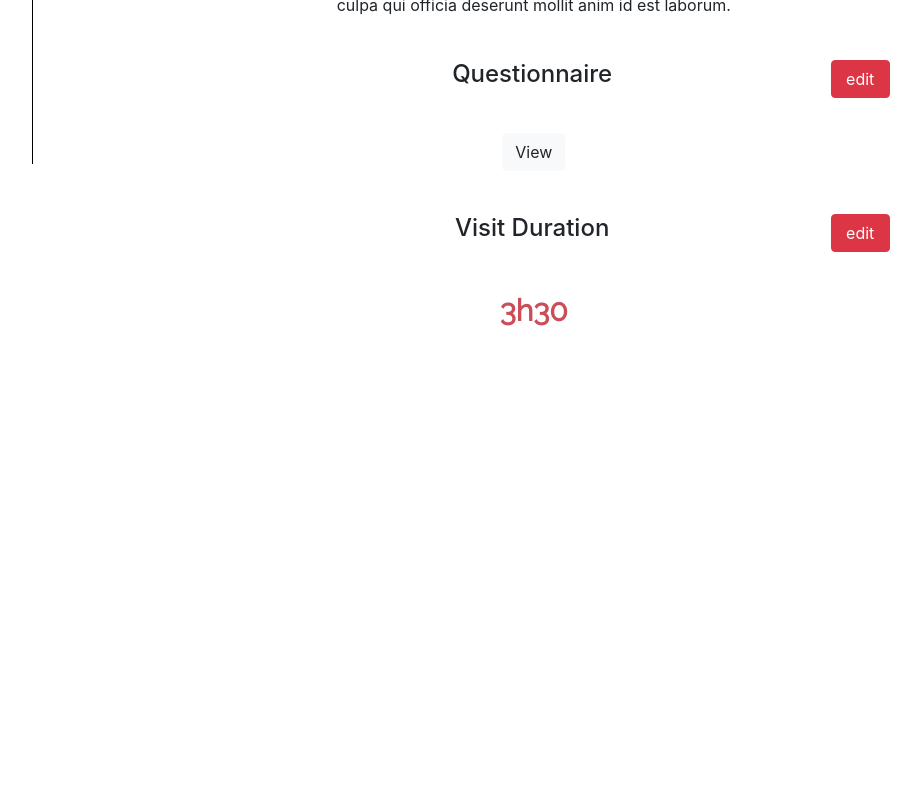
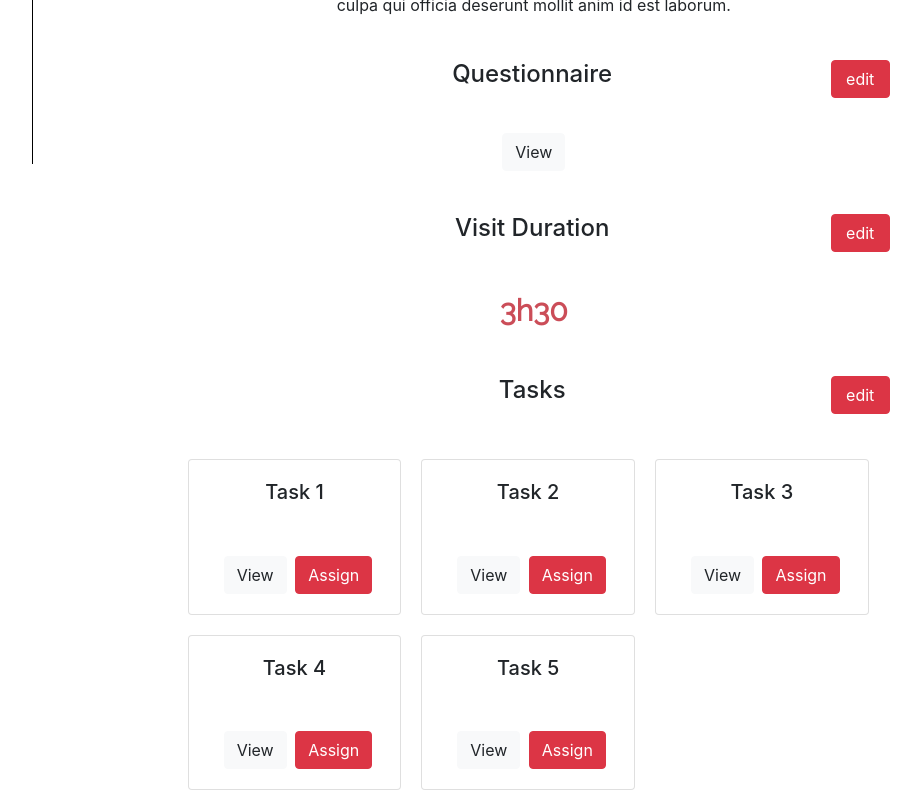
Before and after one commit to Suprr/SuperCanvasser, a React (Create React App) app in the folder front/: page /sign-in in a window 1280 px wide. Shown: the part 676-1476 px from the top of the page, without its empty margins (180-1101 px from the left). Before the commit the page ends 1009 px from the top, so only its background shows below. Built offline with nearby package versions, Linux system fonts and the light colour scheme; the HTML template or start-up script is replaced by a standard one.

Commit message:
View Campaign

```diff
--- a/front/src/components/Campaign/ViewCampaign/QuestionnaireList.js
+++ b/front/src/components/Campaign/ViewCampaign/QuestionnaireList.js
@@ -9,7 +9,7 @@ class QuestionnaireList extends Component{
 
 	render(){
 		let questionnaire = this.state.questionnaire.map(qnr =>{
-			let question = (<div className ={classes.QNRItem}>{qnr.question}</div> )
+			let question = (<div key = {qnr.id} className ={classes.QNRItem}>{qnr.question}</div> )
 		    return question;
 		  });
 
--- /dev/null
+++ b/front/src/components/Campaign/ViewCampaign/TaskCard.js
@@ -0,0 +1,32 @@
+import React, {Component} from 'react'
+import classes from './ViewCampaign.module.css'
+
+class TaskCard extends Component{
+	state ={
+		...this.props
+	}
+
+	render(){
+
+		return(
+			<div className = {["card", classes.TaskCard].join(' ')}>
+				<div className={["card-body"].join(' ')}>
+					<h5 className="card-title">Task {this.state.number}</h5>
+
+					<div className={["container-fluid", classes.TaskCardBody].join(' ')}>
+						<div className="row">
+							<div className="col-5">
+								<button className = 'btn btn-light'>View</button>
+							</div>
+							<div className="col-7">
+								<button className = 'btn btn-danger'>Assign</button>
+							</div>
+						</div>
+					</div>
+				</div>
+			</div>
+		);
+	}
+}
+
+export default TaskCard;
--- a/front/src/components/Campaign/ViewCampaign/TasksSection.js
+++ b/front/src/components/Campaign/ViewCampaign/TasksSection.js
@@ -0,0 +1,36 @@
+import React, {Component} from 'react'
+import classes from './ViewCampaign.module.css'
+import TaskCard from './TaskCard'
+
+class TaskSection extends Component{
+	state = {
+		...this.props
+	}
+
+	render(){
+		let count = 1;
+		let tasks = this.state.tasks.map(task=>{
+
+			return <TaskCard key={task.id} task={task} number={count++}/>;
+
+		});
+		return(
+			<div className = {[classes.TasksSection, 'col-10', 'text-center'].join(' ')}>
+				<div className = {['row'].join(' ')}>
+					<h4 className={['col-11', classes.Title].join(' ')}>Tasks</h4>
+					<button className = 'btn btn-danger col-1'>edit</button>
+				</div>
+
+				<div className = 'row justify-content-center'>
+					<div className = {['text-center','row', classes.TasksBody].join(' ')}>
+						{tasks}
+					</div>
+				</div>
+
+			</div>
+		);
+	}
+
+}
+
+export default TaskSection;
--- a/front/src/components/Campaign/ViewCampaign/ViewCampaign.module.css
+++ b/front/src/components/Campaign/ViewCampaign/ViewCampaign.module.css
@@ -92,3 +92,24 @@
 	color : #cb4d58;
 	font-family: 'Raleway', sans-serif;
 }
+
+.TasksSection{
+	margin-top:5%;
+	text-align: center;
+	width:100%;
+
+}
+.TasksBody{
+	margin-top:5%;
+	width:100%;
+}
+
+.TaskCard{
+	width:30%;
+	text-align: center;
+	margin:10px;
+}
+.TaskCardBody{
+	width:100%;
+	margin-top:30%;
+}
--- a/front/src/containers/Manager/CampaignList/CampaignModel.js
+++ b/front/src/containers/Manager/CampaignList/CampaignModel.js
@@ -1,3 +1,4 @@
+
 const CampaignModel = {
 
 	campaigns : [
@@ -21,7 +22,49 @@ const CampaignModel = {
 					}
 				],
 				visitDuration : '3h30',
-				task : [],
+				task : [
+					{
+						locations : null,
+						date : null,
+						taskStatus : null,
+						recommendedLoc : null,
+						recommendedList : [],
+						id : 't1'
+					},
+					{
+						locations : null,
+						date : null,
+						taskStatus : null,
+						recommendedLoc : null,
+						recommendedList : [],
+						id : 't2'
+					},
+					{
+						locations : null,
+						date : null,
+						taskStatus : null,
+						recommendedLoc : null,
+						recommendedList : [],
+						id : 't3'
+					},
+					{
+						locations : null,
+						date : null,
+						taskStatus : null,
+						recommendedLoc : null,
+						recommendedList : [],
+						id : 't4'
+					},
+					{
+						locations : null,
+						date : null,
+						taskStatus : null,
+						recommendedLoc : null,
+						recommendedList : [],
+						id : 't5'
+					},
+
+				],
 				managers: [
 					{
 						name : 'Manager1',
@@ -40,6 +83,7 @@ const CampaignModel = {
 					},
 				]
 			},
+
 			{
 				title : 'Campaign 2',
 				startDate : 'Nov 2',
--- a/front/src/containers/Manager/CampaignList/ViewCampaign/ViewCampaign.js
+++ b/front/src/containers/Manager/CampaignList/ViewCampaign/ViewCampaign.js
@@ -5,6 +5,8 @@ import DateSection from '../../../../components/Campaign/ViewCampaign/DateSectio
 import TalkingPointSection from '../../../../components/Campaign/ViewCampaign/TalkingPointSection'
 import QuestionnaireSection from '../../../../components/Campaign/ViewCampaign/QuestionnaireSection'
 import VisitDurationSection from '../../../../components/Campaign/ViewCampaign/VisitDurationSection'
+import TasksSection from '../../../../components/Campaign/ViewCampaign/TasksSection'
+
 import QuestionnaireList from '../../../../components/Campaign/ViewCampaign/QuestionnaireList'
 
 import Modal from '../../../../components/UI/Modal/Modal'
@@ -41,6 +43,7 @@ class ViewCampaign extends Component{
 					<div className='row justify-content-center'><TalkingPointSection talkingPoint = {this.state.talkingPoint}/></div>
 					<div className='row justify-content-center'><QuestionnaireSection showModal = {this.state.show} clickedHandler={this.openModalHandelr}/></div>
 					<div className='row justify-content-center'><VisitDurationSection duration = {this.state.visitDuration}/></div>
+					<div className='row justify-content-center'><TasksSection tasks = {this.state.task}/></div>
 
 				</div>
 			</div>
```
Also changed, not shown: front/src/containers/Manager/CampaignList/TaskModel.js (added, +40 -0 lines).
